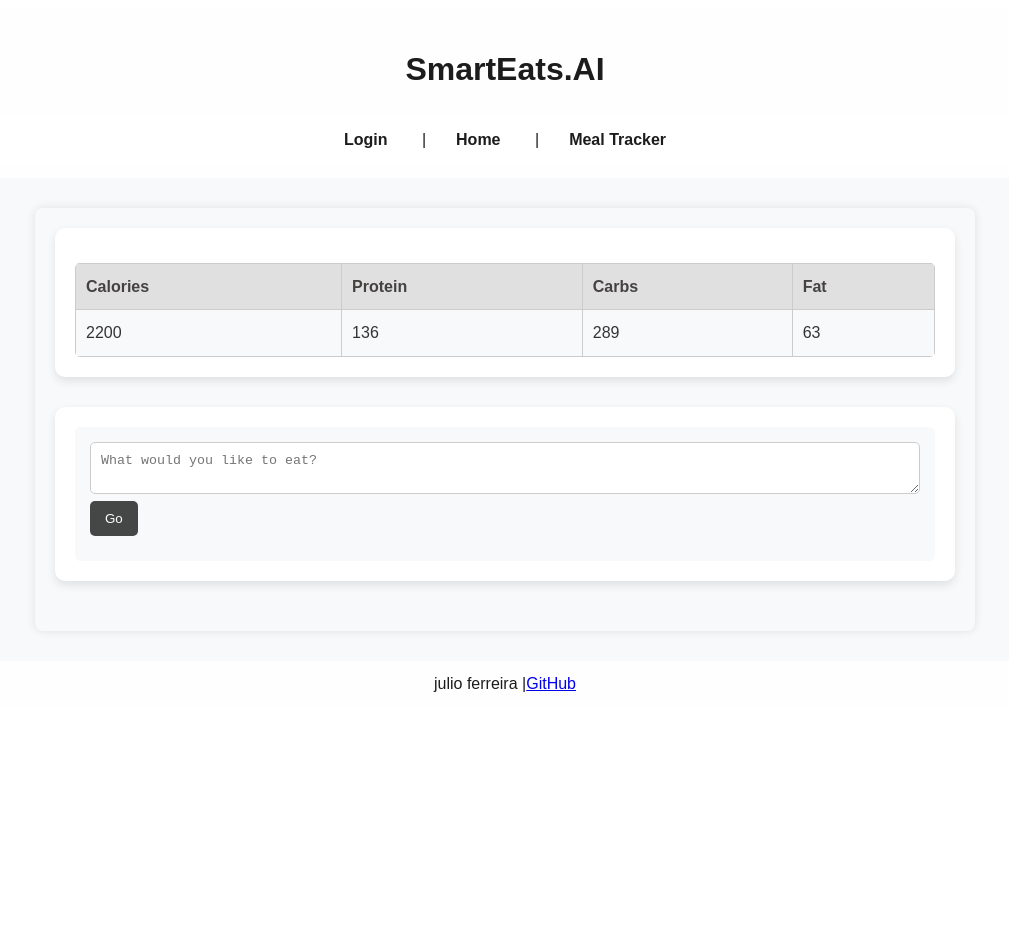
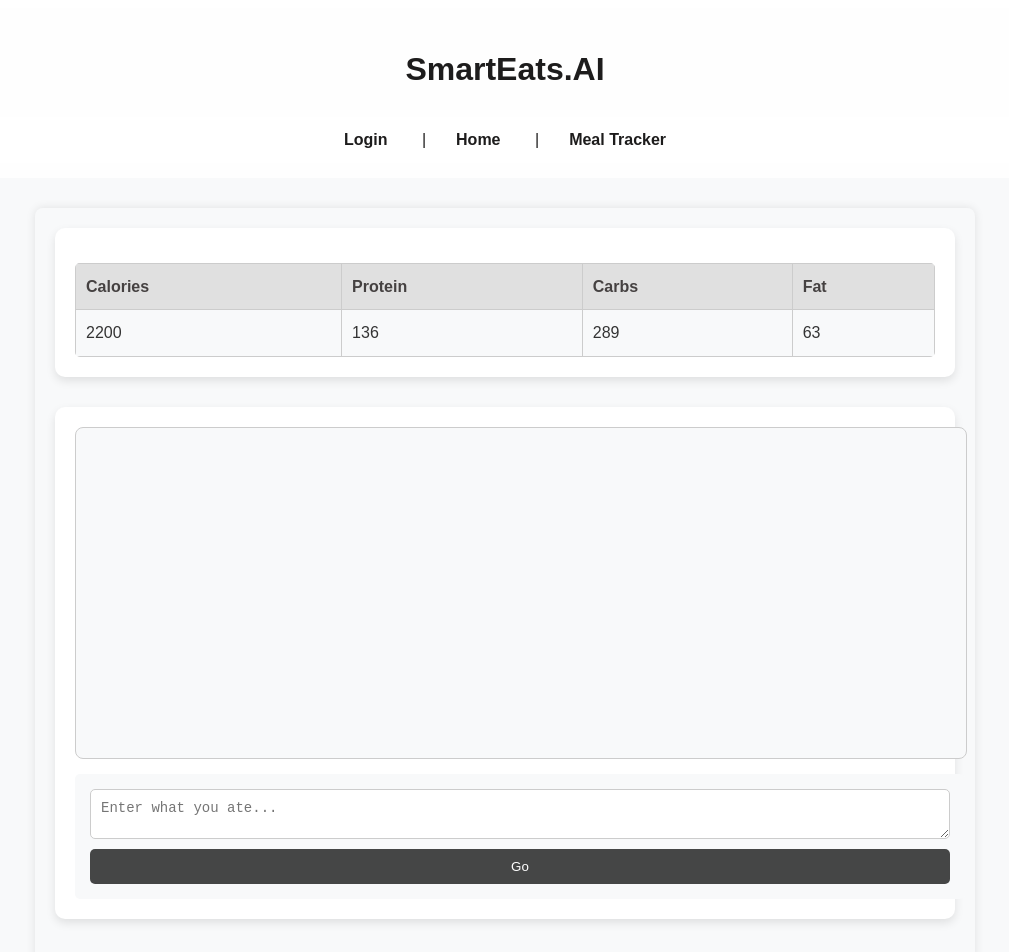
Before and after one commit to juliosud/startup, a React (Vite) app: page /home in a window 1280 px wide. Shown: the top 952 px of the page, without its empty margins (135-1144 px from the left). Before the commit the page ends 800 px from the top, so only its background shows below. Built offline with nearby package versions, Linux system fonts and the light colour scheme.

Commit message:
REACT 2 - 3 draft

```diff
--- a/src/app.css
+++ b/src/app.css
@@ -129,6 +129,91 @@ input, textarea {
     box-sizing: border-box;
 }
 
+/* CHAT */
+.chat-container {
+    width: 100%;
+    max-width: 600px;
+    margin: 20px auto;
+    display: flex;
+    flex-direction: column;
+    align-items: center;
+    background: #ffffff;
+    padding: 20px;
+    border-radius: 10px;
+    box-shadow: 0 4px 10px rgba(0, 0, 0, 0.1);
+}
+
+.chat-box {
+    width: 100%;
+    height: 300px;
+    overflow-y: auto;
+    border: 1px solid #ccc;
+    padding: 15px;
+    border-radius: 8px;
+    background-color: #f8f9fa;
+    display: flex;
+    flex-direction: column;
+    gap: 10px;
+}
+
+.chat-bubble {
+    max-width: 75%;
+    padding: 12px;
+    border-radius: 15px;
+    word-wrap: break-word;
+    font-size: 14px;
+    line-height: 1.4;
+    box-shadow: 0 2px 5px rgba(0, 0, 0, 0.1);
+}
+
+.user {
+    background-color: #454646;
+    color: white;
+    align-self: flex-end;
+    text-align: right;
+}
+
+.ai {
+    background-color: #e0e0e0;
+    color: #333;
+    align-self: flex-start;
+    text-align: left;
+}
+
+.chat-input {
+    width: 100%;
+    display: flex;
+    flex-direction: column;
+    margin-top: 15px;
+}
+
+.chat-input textarea {
+    width: 100%;
+    height: 50px;
+    padding: 10px;
+    font-size: 14px;
+    border: 1px solid #ccc;
+    border-radius: 5px;
+    box-sizing: border-box;
+    background: #ffffff;
+}
+
+.chat-input button {
+    margin-top: 10px;
+    padding: 10px;
+    background-color: #454646;
+    color: rgb(254, 254, 254);
+    border: none;
+    border-radius: 5px;
+    cursor: pointer;
+    transition: background 0.3s ease;
+}
+
+.chat-input button:hover {
+    background-color: rgba(222, 211, 211, 0.548);
+}
+
+
 
 /* FOOTER */
 footer {
--- a/src/home/home.jsx
+++ b/src/home/home.jsx
@@ -1,6 +1,49 @@
-import React from 'react';
+import React, { useState, useEffect } from 'react';
 
 export function Home() {
+    const [nutrients, setNutrients] = useState({
+        calories: 2200,
+        protein: 136,
+        carbs: 289,
+        fat: 63,
+    });
+
+    const [chatMessages, setChatMessages] = useState([]);
+    const [userInput, setUserInput] = useState('');
+
+    useEffect(() => {
+        const savedNutrients = JSON.parse(localStorage.getItem('nutrients'));
+        if (savedNutrients) {
+          setNutrients(savedNutrients);
+        }
+    }, []);
+
+    const handleUserInput = (e) => {
+        setUserInput(e.target.value);
+    };
+
+    const handleChatSubmit = (e) => {
+        e.preventDefault();
+        if (userInput.trim()) {
+          const userMessage = { sender: 'User', text: userInput };
+          const aiResponse = getAIResponse(userInput);
+
+          setChatMessages([...chatMessages, userMessage, aiResponse]);
+          setUserInput('');
+        }
+    };
+
+    const getAIResponse = (userInput) => {
+        return {
+          sender: 'AI',
+          text: `Based on "${userInput}", I estimate:
+          - Calories: 500 kcal
+          - Protein: 25g
+          - Carbs: 60g
+          - Fat: 20g`,
+        };
+    };
+
     return (
         <main>
                 <div className="box-container">
@@ -16,21 +59,31 @@ export function Home() {
 
                         <tbody>
                             <tr>
-                            <td>2200</td>
-                            <td>136</td>
-                            <td>289</td>
-                            <td>63</td>
+                                <td>{nutrients.calories}</td>
+                                <td>{nutrients.protein}</td>
+                                <td>{nutrients.carbs}</td>
+                                <td>{nutrients.fat}</td>
                             </tr>
                         </tbody>
                     </table>
                 </div>
 
                 <div className="box-container">
-            <form method="post">
-                <div>
-                    <textarea name="Hungry?" placeholder="What would you like to eat?"></textarea>
+                    <div className="chat-box">
+                        {chatMessages.map((msg, index) => (
+                            <div key={index} className={`chat-bubble ${msg.sender === 'User' ? 'user' : 'ai'}`}>
+                            <strong>{msg.sender}:</strong> {msg.text}
+                            </div>
+                        ))}
+                    </div>
+
+                    <form onSubmit={handleChatSubmit} className="chat-input">
+                        <textarea
+                            placeholder="Enter what you ate..."
+                            value={userInput}
+                            onChange={handleUserInput}
+                        />
                         <button type="submit">Go</button>
-                </div>
                     </form>
                 </div>
         </main>
--- a/src/login/login.jsx
+++ b/src/login/login.jsx
@@ -2,12 +2,11 @@ import React, { useState, useEffect } from 'react';
 
 export function Login() {
   // State for user input
-  const [email, setEmail] = useState('');
-  const [password, setPassword] = useState('');
-  const [loggedInUser, setLoggedInUser] = useState(null);
+    const [email, setEmail] = useState('');
+    const [password, setPassword] = useState('');
+    const [loggedInUser, setLoggedInUser] = useState(null);
 
-  // Check localStorage for login state on page load
-  useEffect(() => {
+    useEffect(() => {
     const savedUser = localStorage.getItem('userEmail');
     if (savedUser) {
       setLoggedInUser(savedUser);
```
Lines whose indentation alone changed are shown as unchanged.
